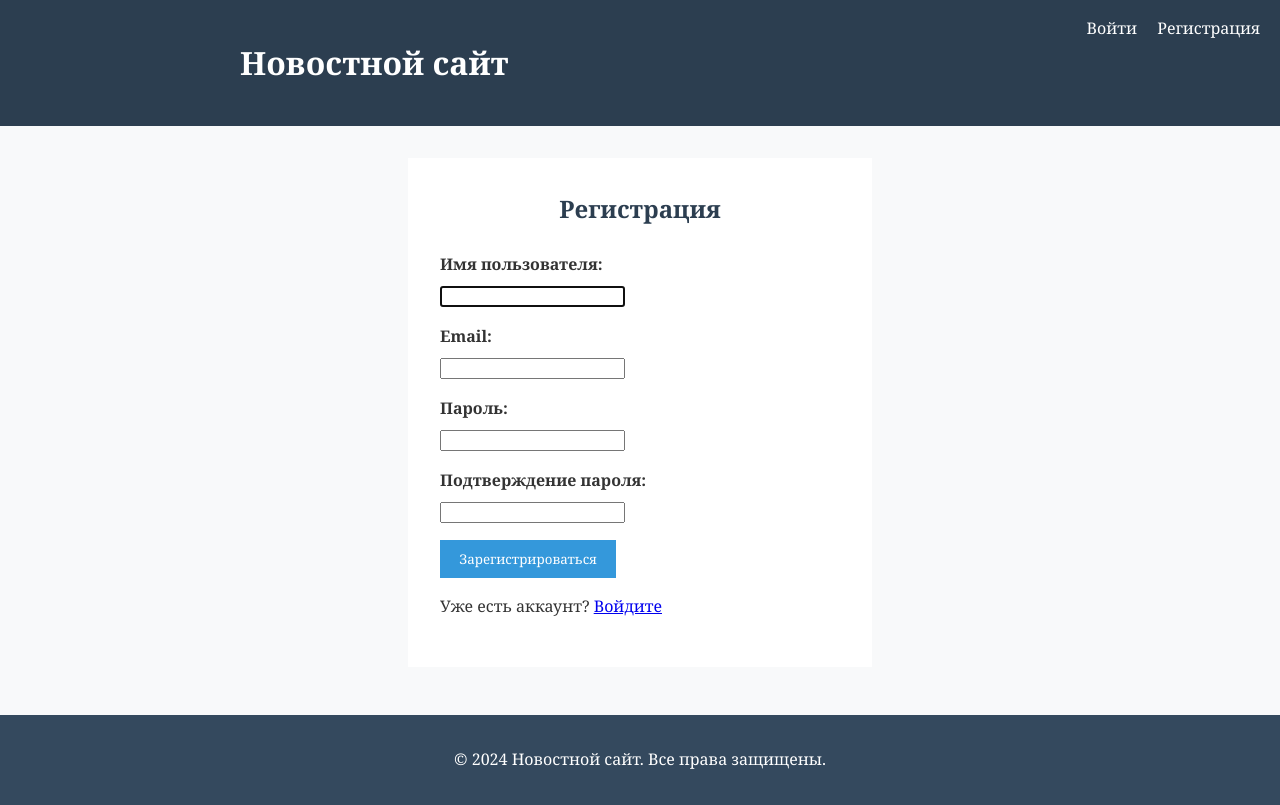
After one commit to Xaltharis/the-game-site-news-repository, a Django app: page /register/ in a window 1280 px wide. The commit adds this page. Run offline with Django 5.2, Linux system fonts and the light colour scheme.

Commit message:
feat: Реализовал регистрацию пользователя

```diff
--- a/the_game_post/news/forms.py
+++ b/the_game_post/news/forms.py
@@ -1,4 +1,6 @@
 from django import forms
+from django.contrib.auth.forms import UserCreationForm
+from django.contrib.auth.models import User
 from .models import Comment
 
 class CommentForm(forms.ModelForm):
@@ -11,14 +13,12 @@ class CommentForm(forms.ModelForm):
                 'placeholder': 'Введите ваш комментарий...',
                 'class': 'comment-textarea'
             }),
-            'parent': forms.HiddenInput(attrs={
-                'class': 'parent-input'
-            })
-        }
-        labels = {
-            'content': ''
+            'parent': forms.HiddenInput()
         }
 
-    def __init__(self, *args, **kwargs):
-        super().__init__(*args, **kwargs)
-        self.fields['parent'].required = False
+class RegisterForm(UserCreationForm):
+    email = forms.EmailField(required=True)
+
+    class Meta:
+        model = User
+        fields = ['username', 'email', 'password1', 'password2']
--- a/the_game_post/news/static/news/css/styles.css
+++ b/the_game_post/news/static/news/css/styles.css
@@ -220,3 +220,59 @@ body {
     text-decoration: none;
     font-weight: bold;
 }
+
+/* Формы авторизации */
+.auth-form {
+    max-width: 400px;
+    margin: 2rem auto;
+    padding: 2rem;
+    background: white;
+}
+
+.auth-form h2 {
+    margin-top: 0;
+    margin-bottom: 1.5rem;
+    text-align: center;
+    color: #2c3e50;
+}
+
+.form-group {
+    margin-bottom: 1rem;
+}
+
+.form-group label {
+    display: block;
+    margin-bottom: 0.3rem;
+    font-weight: bold;
+}
+
+.form-input {
+    width: 100%;
+    padding: 0.6rem;
+    border: 1px solid #ddd;
+    font-family: inherit;
+}
+
+.error {
+    color: #e74c3c;
+    font-size: 0.8em;
+    margin-top: 0.3rem;
+}
+
+/* Меню пользователя */
+.user-menu {
+    position: absolute;
+    top: 1rem;
+    right: 20px;
+    color: white;
+}
+
+.user-menu a {
+    color: white;
+    text-decoration: none;
+    margin-left: 1rem;
+}
+
+.user-menu a:hover {
+    text-decoration: underline;
+}
--- a/the_game_post/news/templates/news/base.html
+++ b/the_game_post/news/templates/news/base.html
@@ -11,6 +11,15 @@
     <header class="site-header">
         <div class="container">
             <h1><a href="{% url 'news:article_list' %}">Новостной сайт</a></h1>
+            <nav class="user-menu">
+                {% if user.is_authenticated %}
+                    <span>Привет, {{ user.username }}!</span>
+                    <a href="{% url 'news:logout' %}">Выйти</a>
+                {% else %}
+                    <a href="{% url 'news:login' %}">Войти</a>
+                    <a href="{% url 'news:register' %}">Регистрация</a>
+                {% endif %}
+            </nav>
         </div>
     </header>
 
--- /dev/null
+++ b/the_game_post/news/templates/news/register.html
@@ -0,0 +1,49 @@
+{% extends 'news/base.html' %}
+
+{% block title %}Регистрация{% endblock %}
+
+{% block content %}
+<div class="auth-form">
+    <h2>Регистрация</h2>
+
+    <form method="post">
+        {% csrf_token %}
+
+        <div class="form-group">
+            <label>Имя пользователя:</label>
+            {{ form.username }}
+            {% if form.username.errors %}
+            <div class="error">{{ form.username.errors }}</div>
+            {% endif %}
+        </div>
+
+        <div class="form-group">
+            <label>Email:</label>
+            {{ form.email }}
+            {% if form.email.errors %}
+            <div class="error">{{ form.email.errors }}</div>
+            {% endif %}
+        </div>
+
+        <div class="form-group">
+            <label>Пароль:</label>
+            {{ form.password1 }}
+            {% if form.password1.errors %}
+            <div class="error">{{ form.password1.errors }}</div>
+            {% endif %}
+        </div>
+
+        <div class="form-group">
+            <label>Подтверждение пароля:</label>
+            {{ form.password2 }}
+            {% if form.password2.errors %}
+            <div class="error">{{ form.password2.errors }}</div>
+            {% endif %}
+        </div>
+
+        <button type="submit" class="btn btn-primary">Зарегистрироваться</button>
+    </form>
+
+    <p>Уже есть аккаунт? <a href="{% url 'news:login' %}">Войдите</a></p>
+</div>
+{% endblock %}
--- a/the_game_post/news/urls.py
+++ b/the_game_post/news/urls.py
@@ -1,4 +1,5 @@
 from django.urls import path
+from django.contrib.auth import views as auth_views
 from . import views
 
 app_name = 'news'
@@ -9,4 +10,7 @@ urlpatterns = [
     path('tag/<slug:tag_slug>/', views.articles_by_tag, name='articles_by_tag'),
     path('article/<slug:slug>/comment/', views.add_comment, name='add_comment'),
     path('comment/<int:comment_id>/delete/', views.delete_comment, name='delete_comment'),
+    path('register/', views.register, name='register'),
+    path('login/', auth_views.LoginView.as_view(template_name='news/login.html'), name='login'),
+    path('logout/', views.custom_logout, name='logout'),
 ]
--- a/the_game_post/news/views.py
+++ b/the_game_post/news/views.py
@@ -1,9 +1,29 @@
 from django.shortcuts import render, get_object_or_404, redirect
+from django.contrib.auth import login, logout
 from django.contrib.auth.decorators import login_required
 from django.contrib import messages
 from django.http import JsonResponse, HttpResponseForbidden
+from django.shortcuts import redirect
 from .models import Article, Tag, Comment
-from .forms import CommentForm
+from .forms import CommentForm, RegisterForm
+
+def register(request):
+    if request.method == 'POST':
+        form = RegisterForm(request.POST)
+        if form.is_valid():
+            user = form.save()
+            login(request, user)
+            messages.success(request, 'Регистрация прошла успешно!')
+            return redirect('news:article_list')
+    else:
+        form = RegisterForm()
+
+    return render(request, 'news/register.html', {'form': form})
+
+def custom_logout(request):
+    logout(request)
+    messages.success(request, 'Вы успешно вышли из системы!')
+    return redirect('news:article_list')
 
 def article_list(request):
     articles = Article.objects.filter(is_published=True)
--- a/the_game_post/the_game_post/settings.py
+++ b/the_game_post/the_game_post/settings.py
@@ -124,3 +124,6 @@ DEFAULT_AUTO_FIELD = 'django.db.models.BigAutoField'
 
 MEDIA_URL = '/media/'
 MEDIA_ROOT = BASE_DIR / 'media'
+
+LOGIN_REDIRECT_URL = '/'
+LOGOUT_REDIRECT_URL = '/'
```
Also changed, not shown: the_game_post/news/templates/news/login.html (added, +27 -0 lines).
